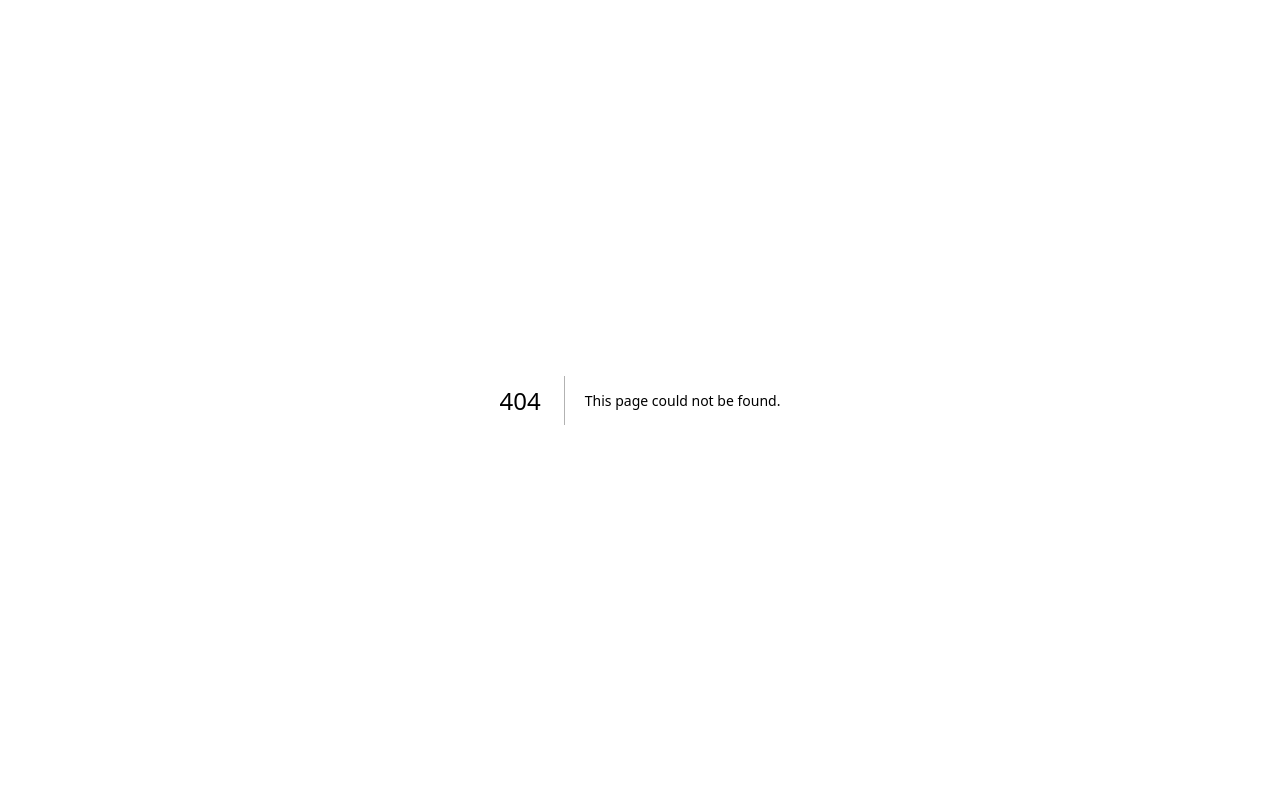
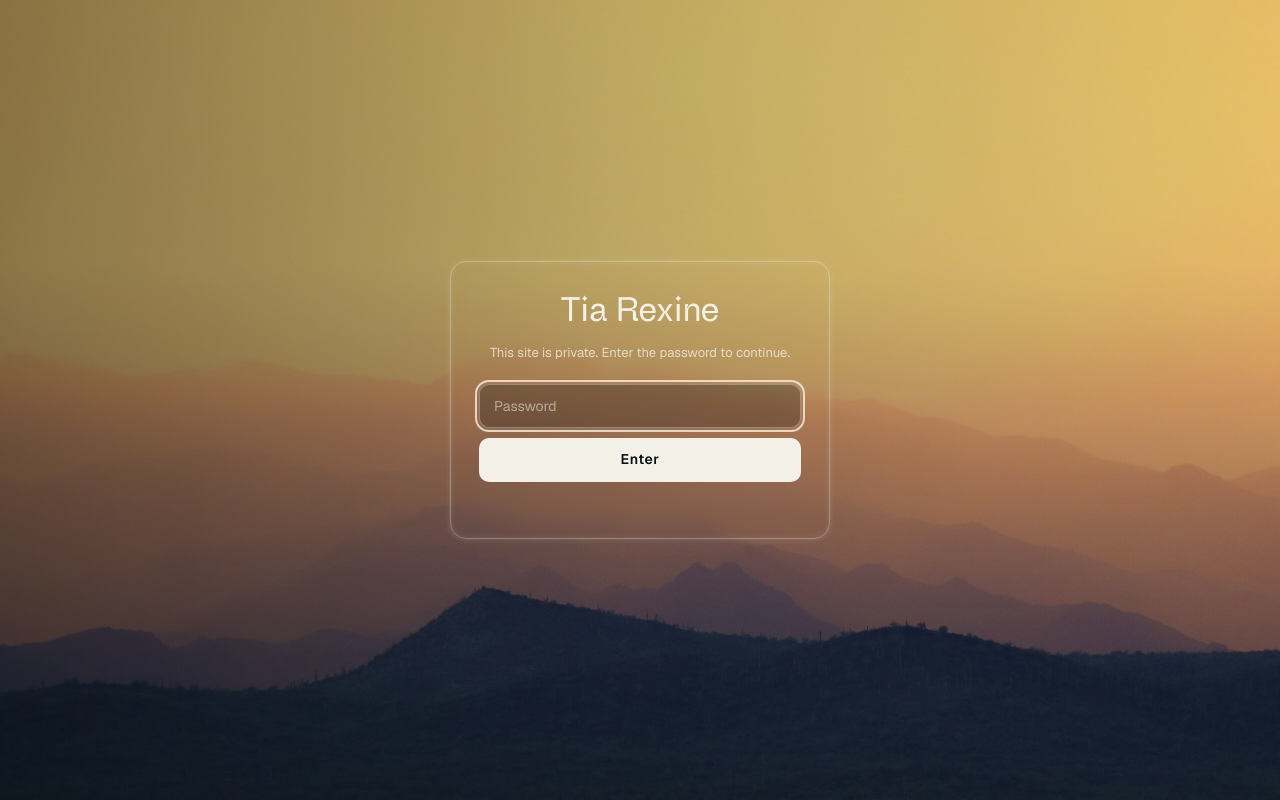
Before and after one commit to makapiatia/tia-rexine-app, a Next.js app: page /unlock in a window 1280 px wide. Before the commit this address had no page. Built offline with nearby package versions, Linux system fonts and the light colour scheme.

Commit message:
Site password

```diff
--- a/src/app/globals.css
+++ b/src/app/globals.css
@@ -552,9 +552,93 @@ body {
   }
 }
 
+.unlock-shell {
+  place-items: center;
+  padding: 24px 16px;
+}
+
+.unlock-card {
+  width: min(380px, 100%);
+  display: grid;
+  gap: 12px;
+  padding: 32px 28px;
+  border: 1px solid rgba(243, 240, 232, 0.32);
+  border-radius: 16px;
+  backdrop-filter: blur(9px);
+  -webkit-backdrop-filter: blur(9px);
+  box-shadow: 0 0 6px rgba(243, 240, 232, 0.18), inset 0 0 6px rgba(243, 240, 232, 0.12);
+  text-align: center;
+  animation: rise-in 700ms both;
+}
+
+.unlock-card h1 {
+  margin: 0;
+  font-family: var(--font-diamond-grotesk), sans-serif;
+  font-size: 34px;
+  font-weight: 500;
+  line-height: 1.1;
+}
+
+.unlock-card > p {
+  margin: 0 0 8px;
+  color: rgba(243, 240, 232, 0.78);
+  font-size: 13px;
+  line-height: 1.6;
+}
+
+.unlock-form {
+  display: grid;
+  gap: 10px;
+}
+
+.unlock-form input,
+.unlock-form button {
+  height: 44px;
+  border-radius: 10px;
+  font: inherit;
+  font-size: 14px;
+}
+
+.unlock-form input {
+  padding: 0 14px;
+  border: 1px solid rgba(243, 240, 232, 0.32);
+  background: rgba(7, 14, 17, 0.28);
+  color: #f3f0e8;
+}
+
+.unlock-form input::placeholder { color: rgba(243, 240, 232, 0.55); }
+
+.unlock-form input:focus-visible,
+.unlock-form button:focus-visible {
+  outline: 2px solid rgba(243, 240, 232, 0.8);
+  outline-offset: 2px;
+}
+
+.unlock-form input[aria-invalid="true"] { border-color: #f0a08e; }
+
+.unlock-form button {
+  border: 0;
+  background: #f3f0e8;
+  color: #0b1114;
+  font-weight: 600;
+  letter-spacing: 0.04em;
+  cursor: pointer;
+  transition: opacity 200ms ease;
+}
+
+.unlock-form button:disabled { opacity: 0.6; cursor: progress; }
+
+.unlock-error {
+  min-height: 1.2em;
+  margin: 0;
+  color: #f6b4a4;
+  font-size: 12px;
+}
+
 @media (prefers-reduced-motion: reduce) {
   .dark-projects,
-  .dark-identity {
+  .dark-identity,
+  .unlock-card {
     animation: none;
   }
 }
--- /dev/null
+++ b/src/app/unlock/actions.ts
@@ -0,0 +1,30 @@
+"use server";
+
+import { cookies } from "next/headers";
+import { redirect } from "next/navigation";
+import { AUTH_COOKIE, AUTH_MAX_AGE, authToken } from "@/lib/site-auth";
+
+export type UnlockState = { error: string | null };
+
+export async function unlock(_prev: UnlockState, formData: FormData): Promise<UnlockState> {
+  const expected = process.env.SITE_PASSWORD;
+  if (!expected) {
+    return { error: "The site password hasn't been configured yet." };
+  }
+
+  const password = String(formData.get("password") ?? "");
+  if (password !== expected) {
+    return { error: "That password isn't right. Try again." };
+  }
+
+  const cookieStore = await cookies();
+  cookieStore.set(AUTH_COOKIE, await authToken(expected), {
+    httpOnly: true,
+    secure: process.env.NODE_ENV === "production",
+    sameSite: "lax",
+    path: "/",
+    maxAge: AUTH_MAX_AGE,
+  });
+
+  redirect("/");
+}
--- /dev/null
+++ b/src/app/unlock/page.tsx
@@ -0,0 +1,19 @@
+import type { Metadata } from "next";
+import { UnlockForm } from "./unlock-form";
+
+export const metadata: Metadata = {
+  title: "Tia Rexine",
+  robots: { index: false, follow: false },
+};
+
+export default function UnlockPage() {
+  return (
+    <main className="dark-shell unlock-shell">
+      <section className="unlock-card" aria-labelledby="unlock-title">
+        <h1 id="unlock-title">Tia Rexine</h1>
+        <p>This site is private. Enter the password to continue.</p>
+        <UnlockForm />
+      </section>
+    </main>
+  );
+}
--- /dev/null
+++ b/src/app/unlock/unlock-form.tsx
@@ -0,0 +1,35 @@
+"use client";
+
+import { useActionState } from "react";
+import { unlock, type UnlockState } from "./actions";
+
+const initialState: UnlockState = { error: null };
+
+export function UnlockForm() {
+  const [state, formAction, pending] = useActionState(unlock, initialState);
+
+  return (
+    <form action={formAction} className="unlock-form">
+      <label htmlFor="password" className="sr-only">
+        Password
+      </label>
+      <input
+        id="password"
+        name="password"
+        type="password"
+        placeholder="Password"
+        autoComplete="current-password"
+        autoFocus
+        required
+        aria-invalid={state.error ? true : undefined}
+        aria-describedby={state.error ? "unlock-error" : undefined}
+      />
+      <button type="submit" disabled={pending}>
+        {pending ? "Checking…" : "Enter"}
+      </button>
+      <p id="unlock-error" className="unlock-error" role="alert">
+        {state.error}
+      </p>
+    </form>
+  );
+}
--- /dev/null
+++ b/src/lib/site-auth.ts
@@ -0,0 +1,18 @@
+export const AUTH_COOKIE = "site-auth";
+export const AUTH_MAX_AGE = 60 * 60 * 24 * 30; // 30 days
+
+/**
+ * Cookie value proving the visitor entered the password. It is a hash of the
+ * password, so changing SITE_PASSWORD signs everyone out automatically.
+ */
+export async function authToken(password: string): Promise<string> {
+  const data = new TextEncoder().encode(`tia-rexine-site:${password}`);
+  const digest = await crypto.subtle.digest("SHA-256", data);
+  return Array.from(new Uint8Array(digest), (b) => b.toString(16).padStart(2, "0")).join("");
+}
+
+export async function isValidToken(token: string | undefined): Promise<boolean> {
+  const password = process.env.SITE_PASSWORD;
+  if (!password || !token) return false;
+  return token === (await authToken(password));
+}
--- /dev/null
+++ b/src/proxy.ts
@@ -0,0 +1,23 @@
+import { NextResponse } from "next/server";
+import type { NextRequest } from "next/server";
+import { AUTH_COOKIE, isValidToken } from "@/lib/site-auth";
+
+export async function proxy(request: NextRequest) {
+  const authed = await isValidToken(request.cookies.get(AUTH_COOKIE)?.value);
+  const onUnlockPage = request.nextUrl.pathname === "/unlock";
+
+  if (authed && onUnlockPage) {
+    return NextResponse.redirect(new URL("/", request.url));
+  }
+  if (!authed && !onUnlockPage) {
+    return NextResponse.redirect(new URL("/unlock", request.url));
+  }
+  return NextResponse.next();
+}
+
+export const config = {
+  matcher: [
+    // Everything except Next internals and the assets the unlock page itself needs.
+    "/((?!_next/static|_next/image|favicon\\.ico|trex-icon\\.png|mountain_haze\\.JPG).*)",
+  ],
+};
```
